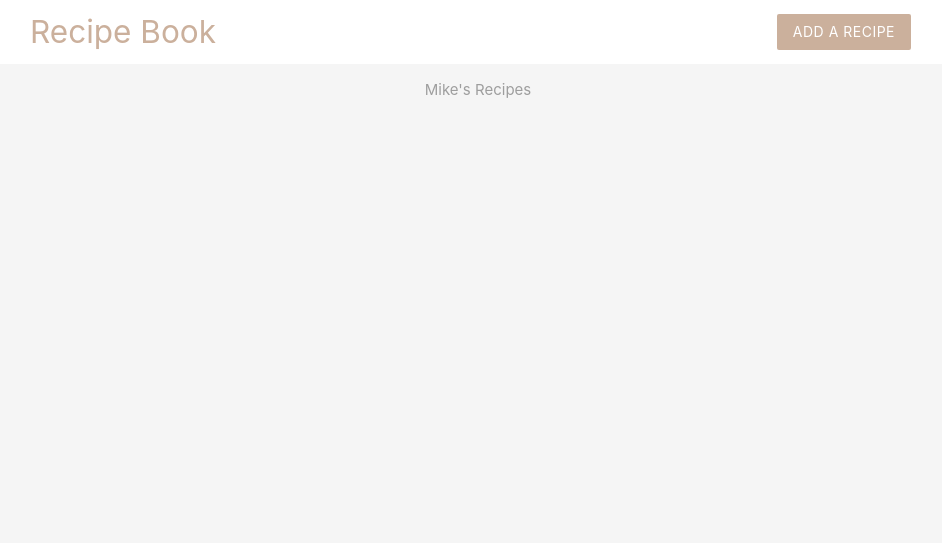
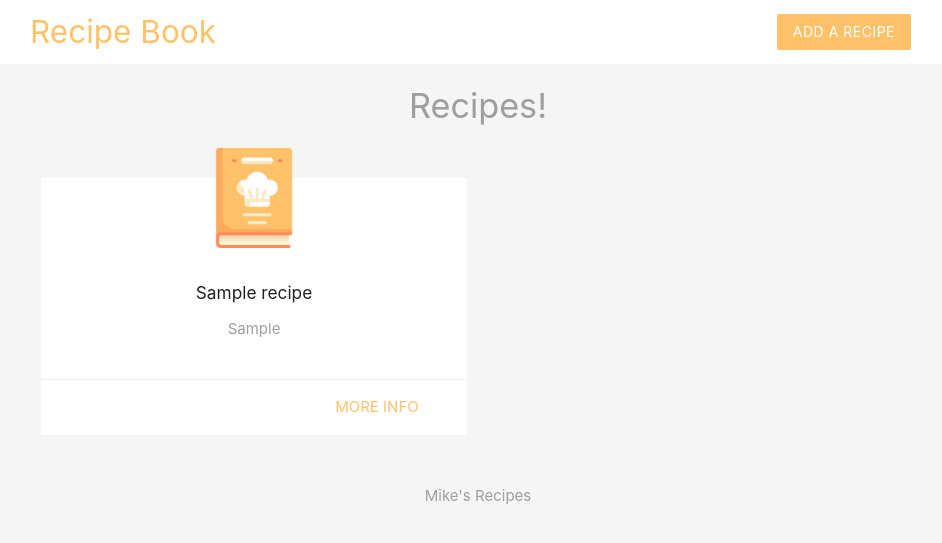
Before and after one commit to MoikeCheck/php-recipe-book, a PHP site: page / in a window 1280 px wide. Shown: the top 543 px of the page, without its empty margins (162-1104 px from the left). Run offline with PHP 8.4, Linux system fonts and the light colour scheme; tables that the repository leaves empty or names only in its code hold one stand-in row (values such as "Sample post").

Commit message:
basic site completed

```diff
--- /dev/null
+++ b/config/db_connect.php
@@ -0,0 +1,10 @@
+<?php
+
+ //connect to the data base
+$conn = mysqli_connect ('localhost', 'mike', 'miya3124', 'php-recipe-book');
+
+//check connect
+if(!$conn){
+    echo 'connection error: ' . mysqli_connect_error();
+}
+?>
--- a/index.php
+++ b/index.php
@@ -1,8 +1,63 @@
+<?php
+
+include('config/db_connect.php');
+// write query for all recipes
+
+$all_recipes_query = 'SELECT title, ingredients, id FROM recipes ORDER BY created_at';
+
+// make query and get result
+
+$result = mysqli_query($conn, $all_recipes_query);
+
+// fetch the resulting rows as an array
+
+$recipes = mysqli_fetch_all($result, MYSQLI_ASSOC);
+
+//free result from memory
+mysqli_free_result($result);
+
+//close connection
+mysqli_close($conn);
+
+// explode(',', $recipes[0][ingredients])
+
+?>
+
+
 <!DOCTYPE html>
 <html lang="en">
 
 <?php include('templates/header.php') ?>
 
+<h4 class="center grey-text"> Recipes!</h4>
+
+	<div class="container">
+		<div class="row">
+
+			<?php foreach($recipes as $recipe){ ?>
+
+				<div class="col s6 md3">
+					<div class="card z-depth-0">
+						<img src="img/book.png" class='book'>
+						<div class="card-content center">
+							<h6><?php echo htmlspecialchars($recipe['title']); ?></h6>
+							<ul class="grey-text">
+								<?php foreach(explode(',', $recipe['ingredients']) as $ingredient){ ?>
+									<li><?php echo htmlspecialchars($ingredient); ?></li>
+								<?php } ?>
+							</ul>
+						</div>
+						<div class="card-action right-align">
+							<a class="brand-text" href="details.php?id=<?php echo $recipe['id']?>">more info</a>
+						</div>
+					</div>
+				</div>
+
+			<?php } ?>
+
+		</div>
+	</div>
+
 <?php include('templates/footer.php') ?>
 
 </html>
--- a/templates/header.php
+++ b/templates/header.php
@@ -4,24 +4,32 @@
      <link rel="stylesheet" href="https://cdnjs.cloudflare.com/ajax/libs/materialize/1.0.0/css/materialize.min.css">
 <style type="text/css">
     .brand{
-        background: #cbb09c !important;
+        background: #FFC269 !important;
     }
     .brand-text{
-        color: #cbb09c !important;;
+        color: #FFC269 !important;;
     }
     form{
         max-width: 460px;
         margin: 20px auto;
         padding: 20px;
     }
+    .book{
+    width: 100px;
+    margin: 40px auto -30px;
+    display: block;
+    position: relative;
+    top: -30px;
+    }
+
 </style>
 </head>
 <body class="grey lighten-4">
     <nav class="white z-depth-0">
         <div class="container">
-         <a href="#" class="brand-logo brand-text">Recipe Book</a>
+         <a href="index.php" class="brand-logo brand-text">Recipe Book</a>
          <ul id="nav-mobile" class="right hide-on-small-and-down">
-            <li><a href="#" class="btn brand z-depth-0">Add a Recipe</a></li>
+            <li><a href="add.php" class="btn brand z-depth-0">Add a Recipe</a></li>
          </ul>
         </div>
     </nav>
```
Also changed, not shown: add.php (+23 -4 lines), details.php (added, +68 -0 lines), img/book.png (added).
